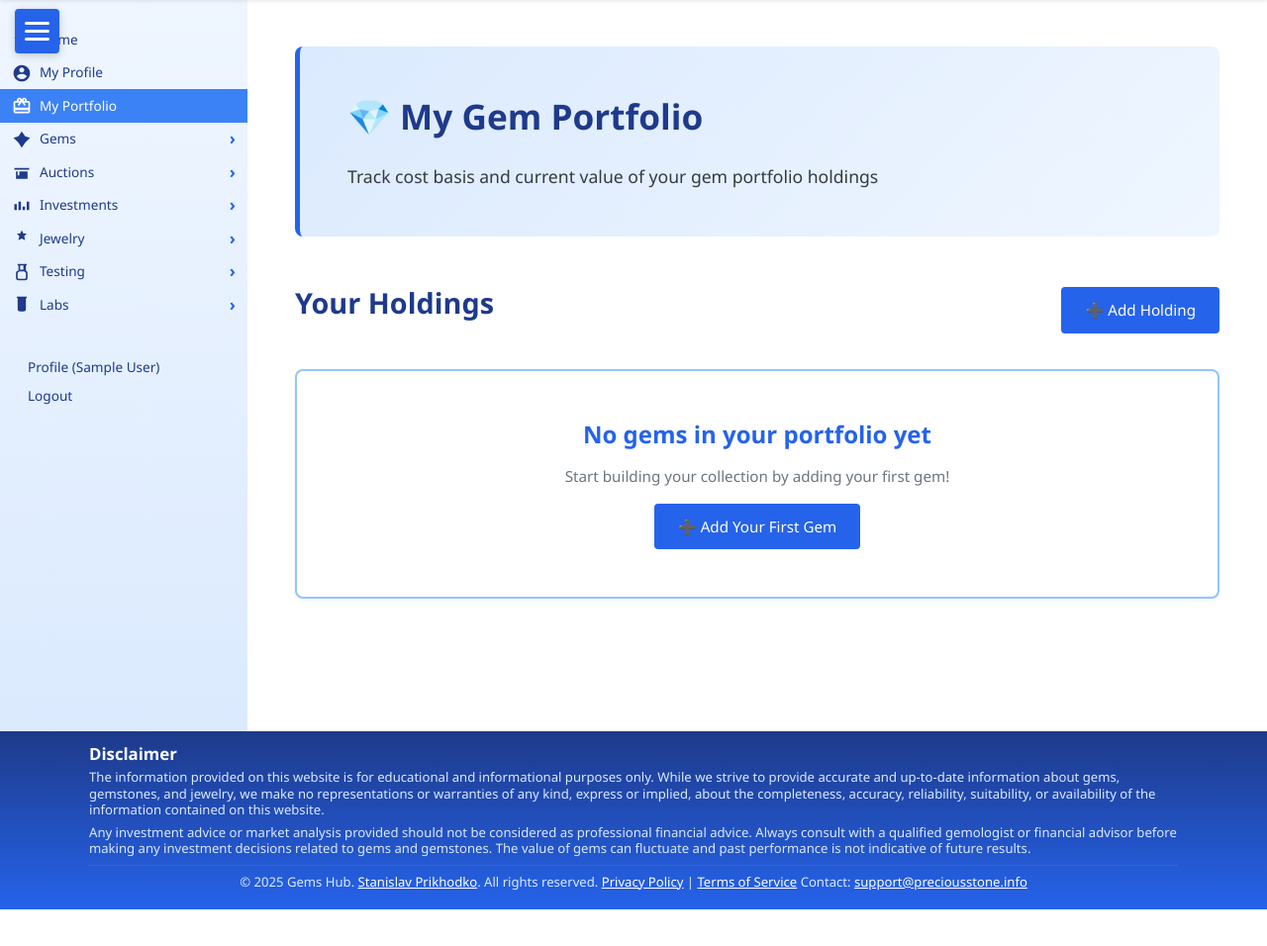
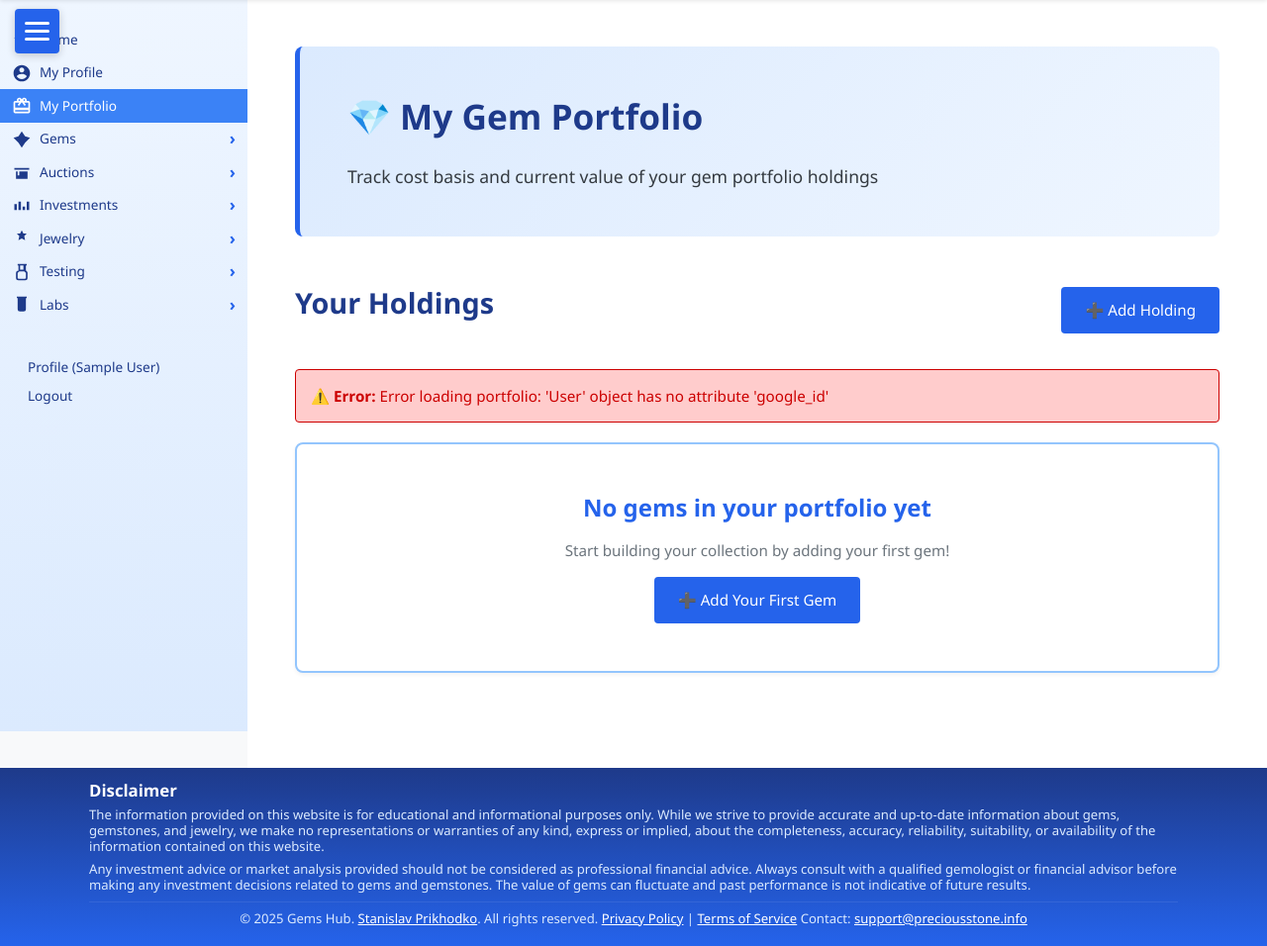
Before and after one commit to BusyStas/gems, a Flask app: page /portfolio/ in a window 1280 px wide. Shown: the part 61-1017 px from the top of the page at 99% size. Before the commit the page ends 980 px from the top, so only its background shows below. Run offline with Flask 3, Linux system fonts and the light colour scheme; the visitor is signed in with stand-in values (Sample User, id 1); data that the repository does not hold is empty.

Commit message:
key fix 1

```diff
--- a/routes/portfolio.py
+++ b/routes/portfolio.py
@@ -41,9 +41,15 @@ def get_api_headers():
 def api_get_holdings(google_user_id):
     """Get gem holdings for a user from API"""
     try:
+        token = load_api_key()
+        if not token:
+            logger.error("api_get_holdings: No API key configured. Cannot call holdings API.")
+            return []
+
         url = f"{get_api_base()}/api/v2/users/{google_user_id}/gem-holdings"
+        headers = get_api_headers()
         logger.info(f"api_get_holdings: calling {url}")
-        r = requests.get(url, headers=get_api_headers(), timeout=10)
+        r = requests.get(url, headers=headers, timeout=10)
         logger.info(f"api_get_holdings: status={r.status_code}, response={r.text[:500] if r.text else 'empty'}")
         if r.status_code == 200:
             return r.json()
@@ -132,12 +138,18 @@ def index():
 
     try:
         logger.info(f"Portfolio index: user.google_id = {user.google_id}")
+
+        # Check if API key is configured
+        if not load_api_key():
+            logger.error("Portfolio index: API key not configured")
+            return render_template('portfolio/index.html', holdings=[], error="API key not configured. Please contact administrator.")
+
         holdings = api_get_holdings(user.google_id)
         logger.info(f"Portfolio index: got {len(holdings)} holdings: {holdings}")
-        return render_template('portfolio/index.html', holdings=holdings, debug_user_id=user.google_id)
+        return render_template('portfolio/index.html', holdings=holdings)
     except Exception as e:
         log_db_exception(e, 'portfolio.index: fetching holdings')
-        return render_template('portfolio/index.html', holdings=[], debug_user_id=getattr(user, 'google_id', 'unknown'))
+        return render_template('portfolio/index.html', holdings=[], error=f"Error loading portfolio: {str(e)}")
 
 
 @bp.route('/add', methods=['GET', 'POST'])
--- a/templates/portfolio/index.html
+++ b/templates/portfolio/index.html
@@ -15,6 +15,12 @@
     </div>
 
     <!-- DEBUG: holdings count = {{ holdings|length }}, holdings = {{ holdings }} -->
+
+    {% if error %}
+    <div style="background: #ffcccc; border: 1px solid #cc0000; padding: 15px; margin-bottom: 20px; border-radius: 4px; color: #cc0000;">
+        <strong>⚠️ Error:</strong> {{ error }}
+    </div>
+    {% endif %}
 
     {% if config.DEBUG %}
     <div style="background: #ffffcc; border: 1px solid #ccc; padding: 10px; margin-bottom: 20px; font-family: monospace; font-size: 12px;">
```
